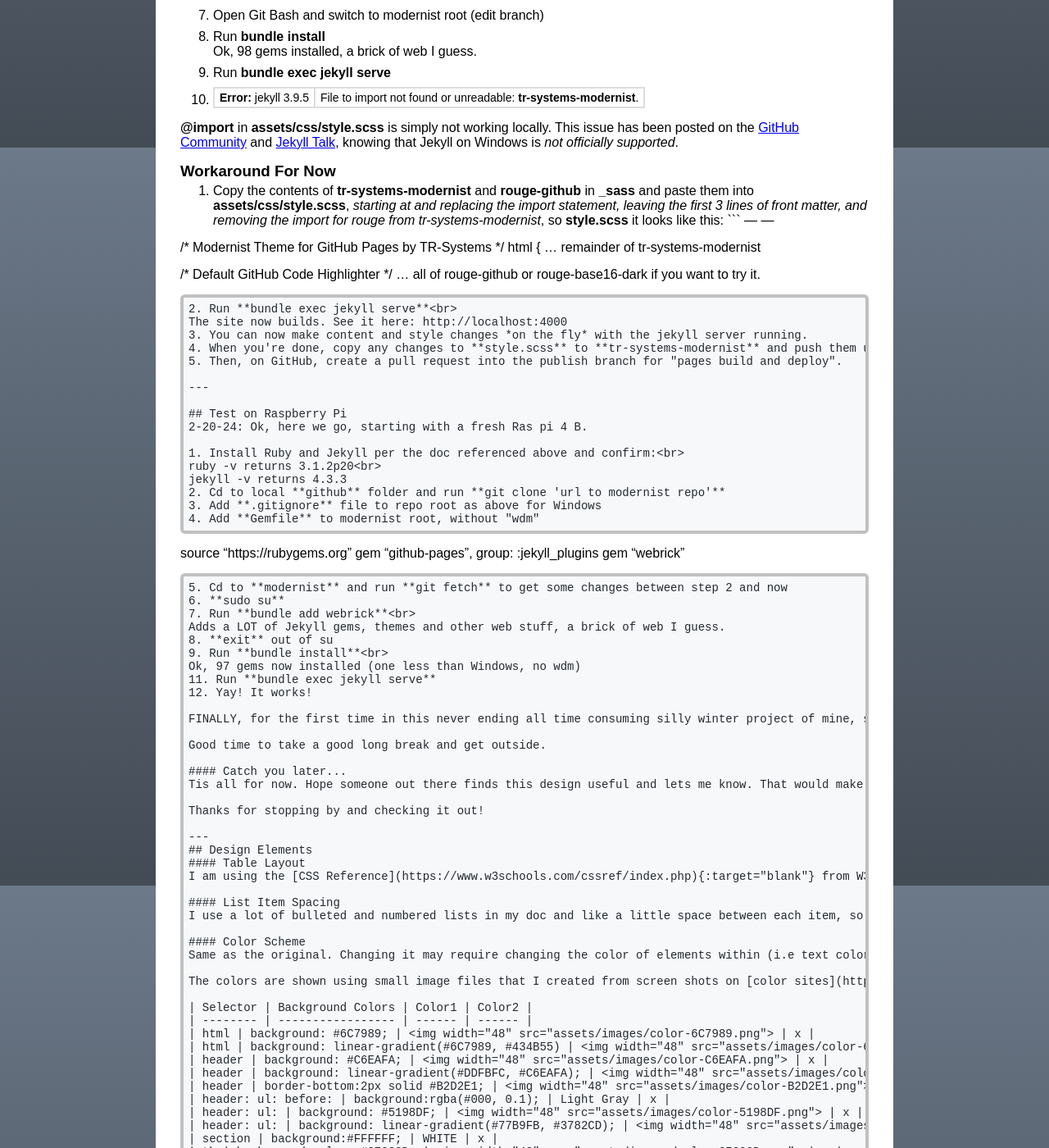
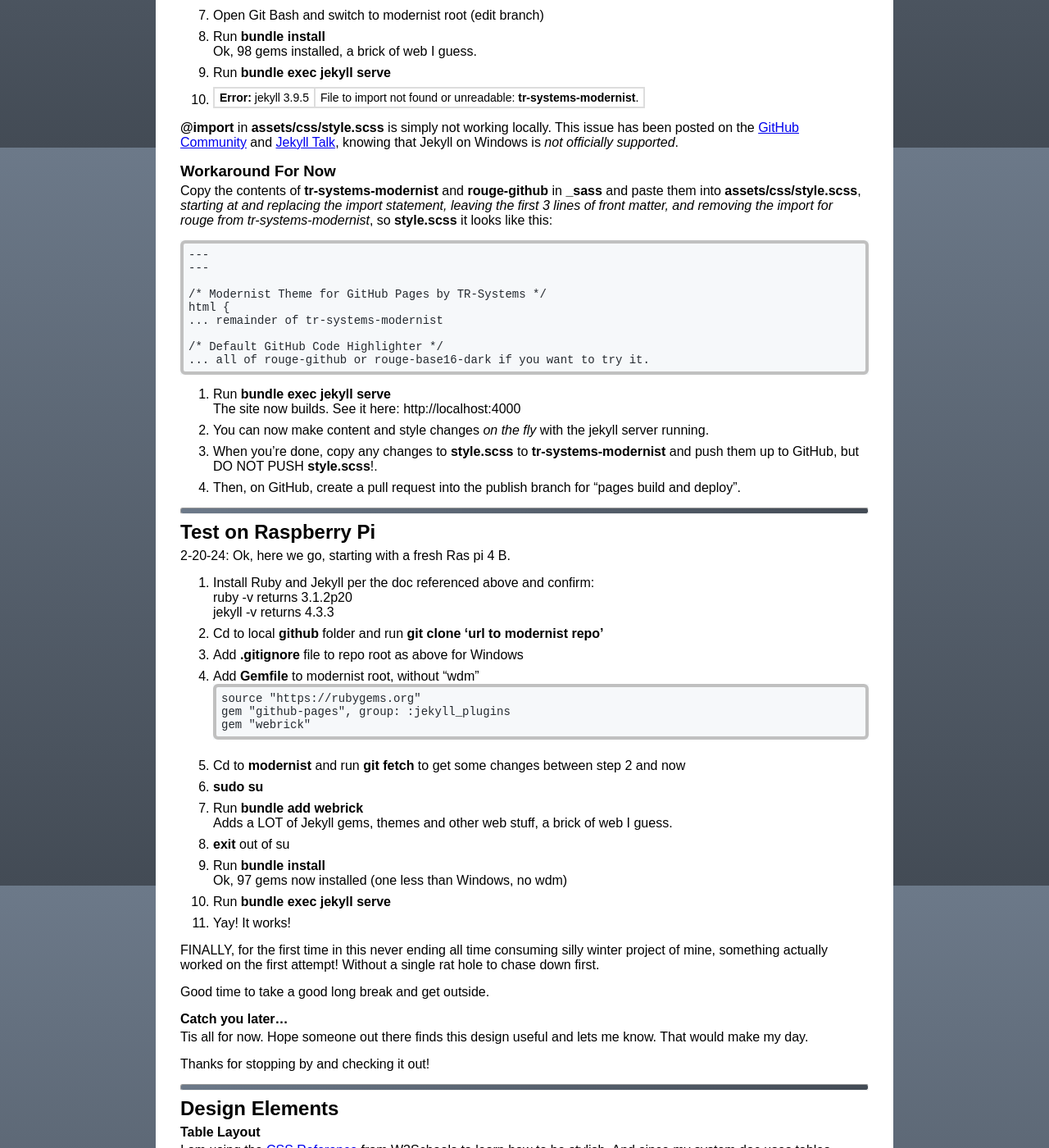
Before and after one commit to TR-Systems/modernist, a Jekyll site: the page built from index.md, in a window 1280 px wide and 1400 px high, scrolled down 1620 px. Shown: the whole window at 82% size. Built offline with Jekyll 4.4.1, drawn with Linux system fonts in a browser that asks for light colours; our own code applies the rules of GitHub Pages for plain Markdown files; some of the changed text lies outside the part shown.

Commit message:
Update index.md

````diff
--- a/_sass/tr-systems-modernist.scss
+++ b/_sass/tr-systems-modernist.scss
@@ -1,7 +1,7 @@
 /* Code Highlighter */
 @import "rouge-github";
 
-/* Site Style Sheet */
+/* Modernist Theme for GitHub Pages by TR-Systems */
 html {
   background: #6C7989;
   background: #6C7989 linear-gradient(#6C7989, #434B55) fixed;
--- a/index.md
+++ b/index.md
@@ -73,7 +73,8 @@
 **@import** in **assets/css/style.scss** is simply not working locally. This issue has been posted on the [GitHub Community](https://github.com/orgs/community/discussions/108932){:target="_blank"} and [Jekyll Talk](https://talk.jekyllrb.com/t/error-file-to-import-not-found-or-unreadable-style-sheet/8973){:target="_blank"}, knowing that Jekyll on Windows is *not officially supported*.
 
 ### Workaround For Now
-1. Copy the contents of **tr-systems-modernist** and **rouge-github** in **_sass** and paste them into **assets/css/style.scss**, *starting at and replacing the import statement, leaving the first 3 lines of front matter, and removing the import for rouge from tr-systems-modernist*, so **style.scss** it looks like this:
+Copy the contents of **tr-systems-modernist** and **rouge-github** in **_sass** and paste them into **assets/css/style.scss**, *starting at and replacing the import statement, leaving the first 3 lines of front matter, and removing the import for rouge from tr-systems-modernist*, so **style.scss** it looks like this:
+
 ```
 ---
 ---
@@ -85,11 +86,12 @@
 /* Default GitHub Code Highlighter */
 ... all of rouge-github or rouge-base16-dark if you want to try it.
 ```
-2. Run **bundle exec jekyll serve**<br>
+
+1. Run **bundle exec jekyll serve**<br>
 The site now builds. See it here: http://localhost:4000
-3. You can now make content and style changes *on the fly* with the jekyll server running.
-4. When you're done, copy any changes to **style.scss** to **tr-systems-modernist** and push them up to GitHub, but DO NOT PUSH **style.scss**!.
-5. Then, on GitHub, create a pull request into the publish branch for "pages build and deploy".
+2. You can now make content and style changes *on the fly* with the jekyll server running.
+3. When you're done, copy any changes to **style.scss** to **tr-systems-modernist** and push them up to GitHub, but DO NOT PUSH **style.scss**!.
+4. Then, on GitHub, create a pull request into the publish branch for "pages build and deploy".
 
 ---
 
````
